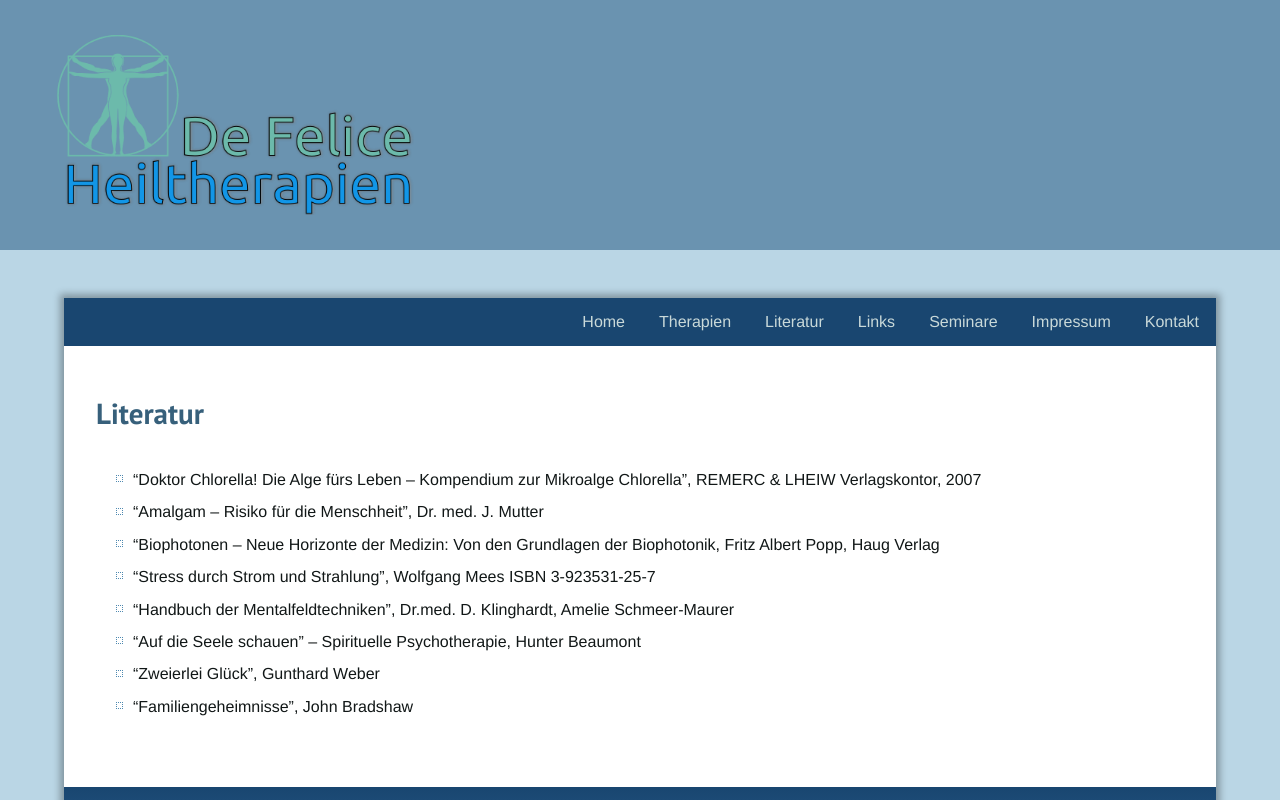
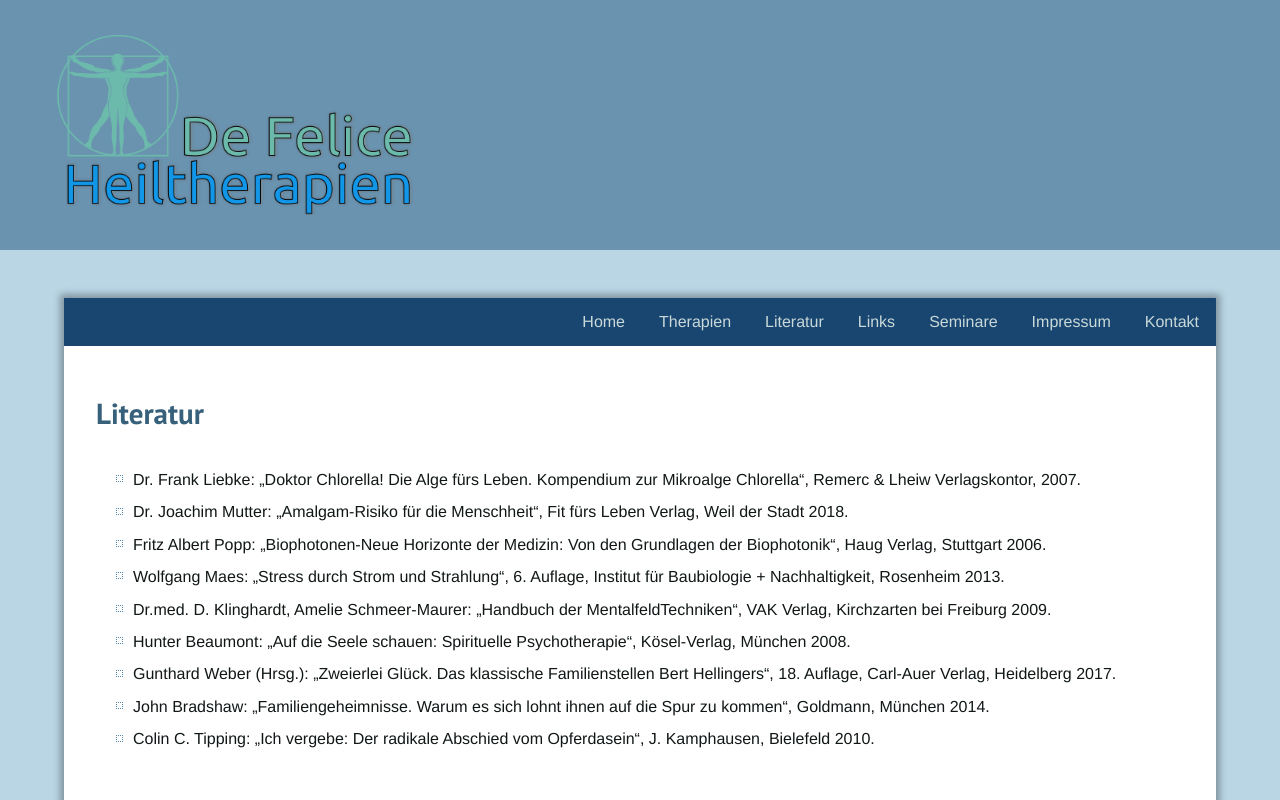
Before and after one commit to NicolaG1993/heiltherapien-de-felice.com, a Next.js app: page /literatur in a window 1280 px wide. Shown: the top 800 px of the page. Built offline with nearby package versions, Linux system fonts and the light colour scheme; a web font is replaced by a local one.

Commit message:
literatur + title changes

```diff
--- a/pages/index.js
+++ b/pages/index.js
@@ -16,7 +16,7 @@ export default function Home() {
                 />
             </Head>
 
-            <h1>Ganzheitliche Therapieformen</h1>
+            {/* <h1>Ganzheitliche Therapieformen</h1> */}
             <div className="content">
                 <div
                     className="image-box left"
--- a/pages/literatur.js
+++ b/pages/literatur.js
@@ -14,32 +14,46 @@ export default function Literatur() {
             <div className="content">
                 <ul>
                     <li>
-                        “Doktor Chlorella! Die Alge fürs Leben – Kompendium zur
-                        Mikroalge Chlorella”, REMERC & LHEIW Verlagskontor, 2007
+                        Dr. Frank Liebke: „Doktor Chlorella! Die Alge fürs
+                        Leben. Kompendium zur Mikroalge Chlorella“, Remerc &
+                        Lheiw Verlagskontor, 2007.
                     </li>
                     <li>
-                        “Amalgam – Risiko für die Menschheit”, Dr. med. J.
-                        Mutter
+                        Dr. Joachim Mutter: „Amalgam-Risiko für die Menschheit“,
+                        Fit fürs Leben Verlag, Weil der Stadt 2018.
                     </li>
                     <li>
-                        “Biophotonen – Neue Horizonte der Medizin: Von den
-                        Grundlagen der Biophotonik, Fritz Albert Popp, Haug
-                        Verlag
+                        Fritz Albert Popp: „Biophotonen-Neue Horizonte der
+                        Medizin: Von den Grundlagen der Biophotonik“, Haug
+                        Verlag, Stuttgart 2006.
                     </li>
                     <li>
-                        “Stress durch Strom und Strahlung”, Wolfgang Mees ISBN
-                        3-923531-25-7
+                        Wolfgang Maes: „Stress durch Strom und Strahlung“, 6.
+                        Auflage, Institut für Baubiologie + Nachhaltigkeit,
+                        Rosenheim 2013.
                     </li>
                     <li>
-                        “Handbuch der Mentalfeldtechniken”, Dr.med. D.
-                        Klinghardt, Amelie Schmeer-Maurer
+                        Dr.med. D. Klinghardt, Amelie Schmeer-Maurer: „Handbuch
+                        der MentalfeldTechniken“, VAK Verlag, Kirchzarten bei
+                        Freiburg 2009.
                     </li>
                     <li>
-                        “Auf die Seele schauen” – Spirituelle Psychotherapie,
-                        Hunter Beaumont
+                        Hunter Beaumont: „Auf die Seele schauen: Spirituelle
+                        Psychotherapie“, Kösel-Verlag, München 2008.
                     </li>
-                    <li>“Zweierlei Glück”, Gunthard Weber</li>
-                    <li>“Familiengeheimnisse”, John Bradshaw</li>
+                    <li>
+                        Gunthard Weber (Hrsg.): „Zweierlei Glück. Das klassische
+                        Familienstellen Bert Hellingers“, 18. Auflage, Carl-Auer
+                        Verlag, Heidelberg 2017.
+                    </li>
+                    <li>
+                        John Bradshaw: „Familiengeheimnisse. Warum es sich lohnt
+                        ihnen auf die Spur zu kommen“, Goldmann, München 2014.
+                    </li>
+                    <li>
+                        Colin C. Tipping: „Ich vergebe: Der radikale Abschied
+                        vom Opferdasein“, J. Kamphausen, Bielefeld 2010.{" "}
+                    </li>
                 </ul>
             </div>
         </main>
--- a/pages/therapien.js
+++ b/pages/therapien.js
@@ -6,7 +6,7 @@ export default function Therapien() {
     return (
         <main>
             <Head>
-                <title>Therapien</title>
+                <title>Ganzheitliche Therapieformen</title>
                 <meta property="og:type" content="website" />
                 <meta property="og:title" content="Therapien" />
             </Head>
```
